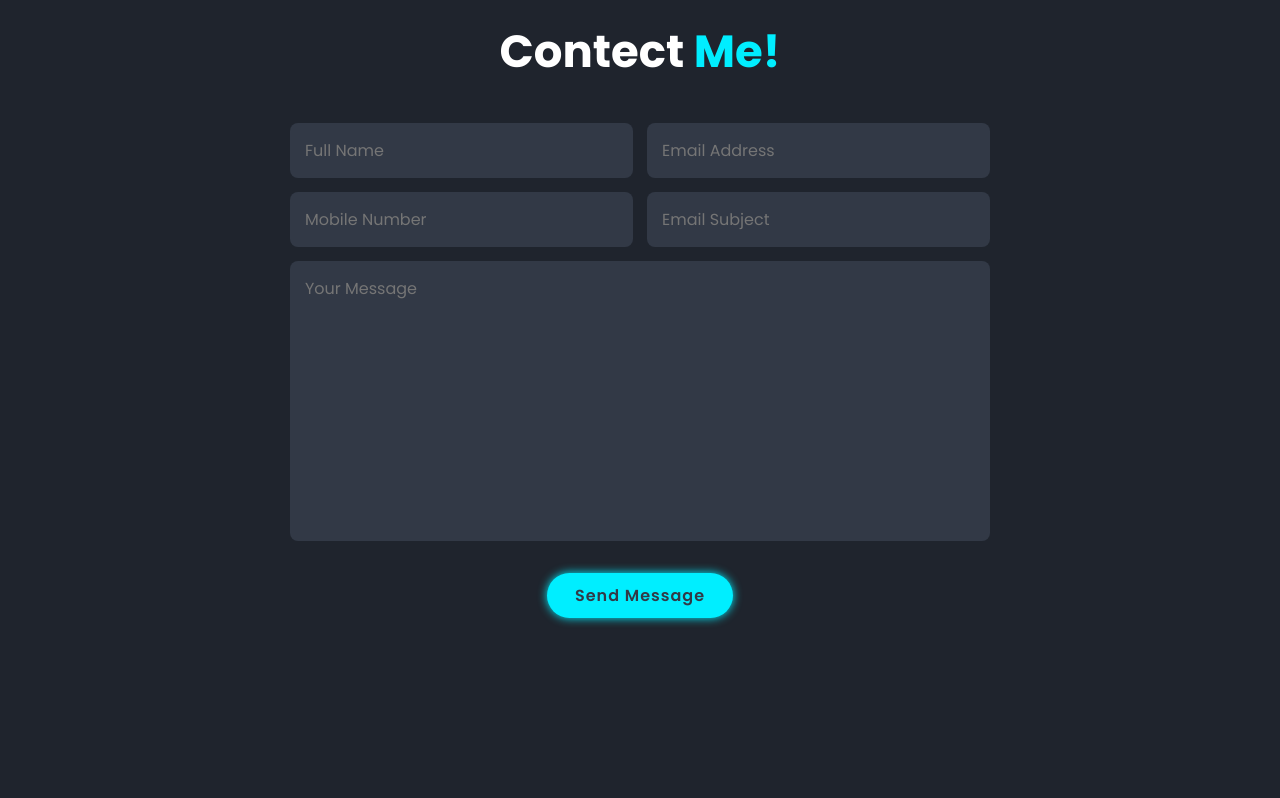
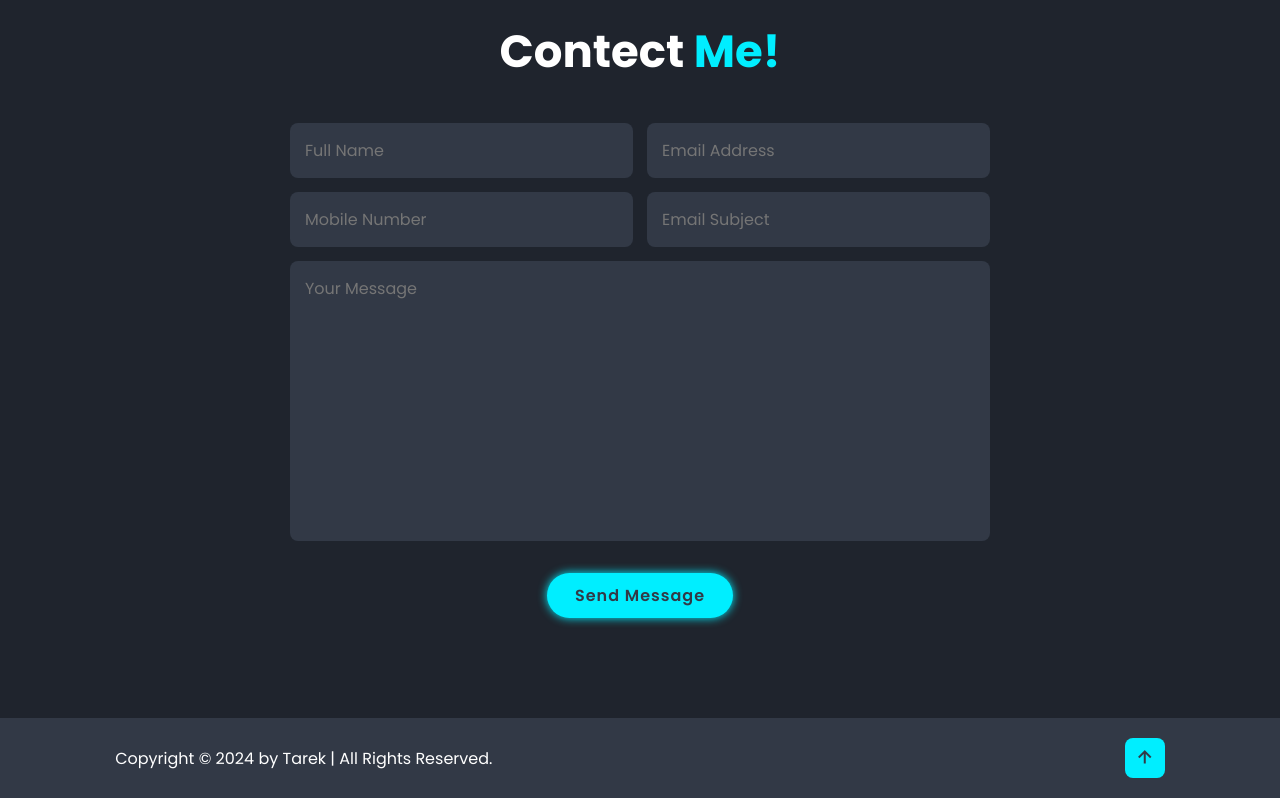
Before and after one commit to mahfuzar175/my-professional-portfolio, a plain HTML site: page index.html in a window 1280 px wide. Shown: the part 3282-4080 px from the top of the page. Before the commit the page ends 4000 px from the top, so only its background shows below. Drawn offline with nearby package versions, Linux system fonts and the light colour scheme.

Commit message:
footer section completed

```diff
--- a/css/style.css
+++ b/css/style.css
@@ -344,3 +344,36 @@ span {
     margin-top: 2rem;
     cursor: pointer;
 }
+
+.footer{
+    display: flex;
+    justify-content: space-between;
+    align-items: center;
+    flex-wrap: wrap;
+    padding: 2rem 9%;
+    background: var(--second-bg-color);
+}
+
+.footer-text p{
+    font-size: 1.6rem;
+
+}
+
+.footer-iconTop a{
+    display:  inline-flex;
+    justify-content: center;
+    align-items: center;
+    padding: .8rem;
+    background: var(--main-color);
+    border-radius: .8rem;
+    transition: .5s ease;
+}
+
+.footer-iconTop a:hover{
+    box-shadow: 0 0 1rem var(--main-color);
+}
+
+.footer-iconTop a i{
+    font-size: 2.4rem;
+    color: var(--second-bg-color);
+}
--- a/index.html
+++ b/index.html
@@ -97,6 +97,7 @@
     </section>
 
     <!-- education section design -->
+
 
     <!-- skills section design -->
 
@@ -198,6 +199,14 @@
     </section>
 
     <!-- footer design -->
+    <footer class="footer">
+        <div class="footer-text">
+            <p>Copyright &copy 2024 by Tarek | All Rights Reserved.</p>
+        </div>
+        <div class="footer-iconTop">
+            <a href="#home"><i class='bx bx-up-arrow-alt'></i></a>
+        </div>
+    </footer>
 
 
     <script src="js/script.js"></script>
```
